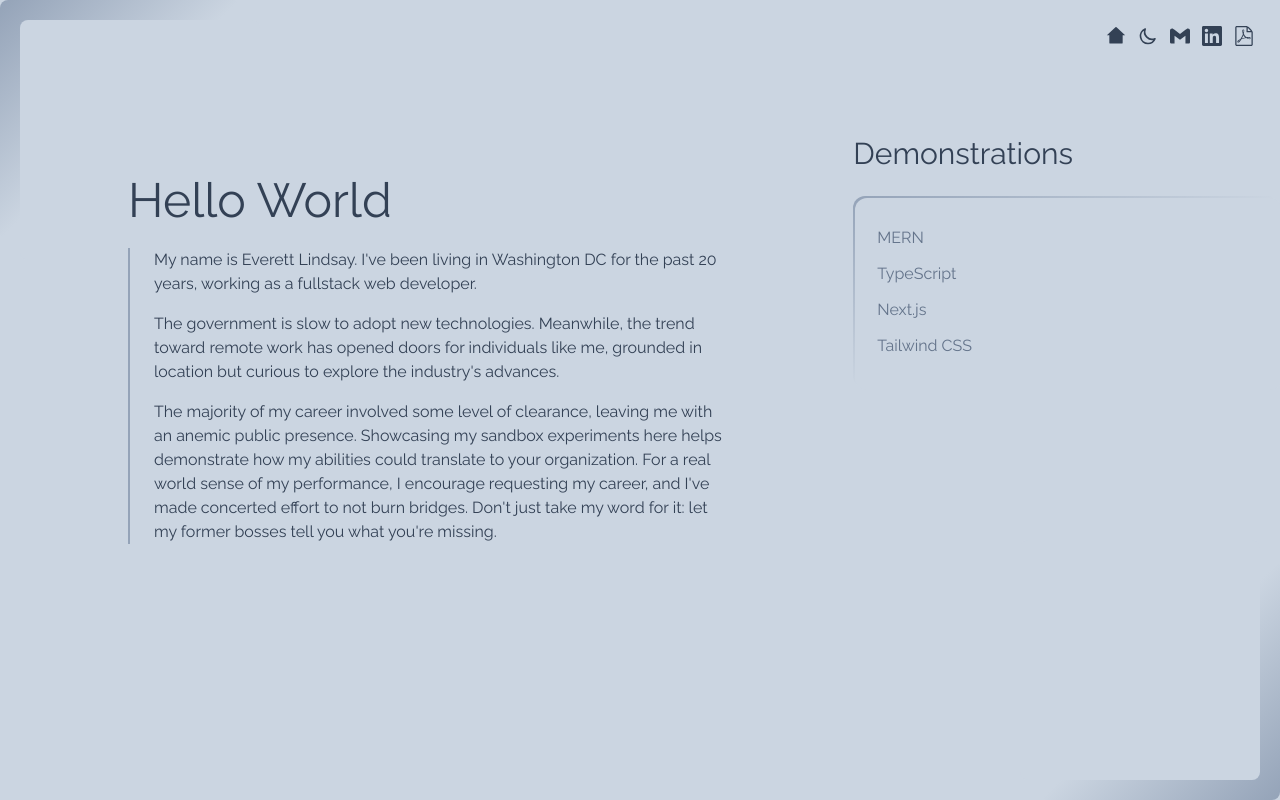
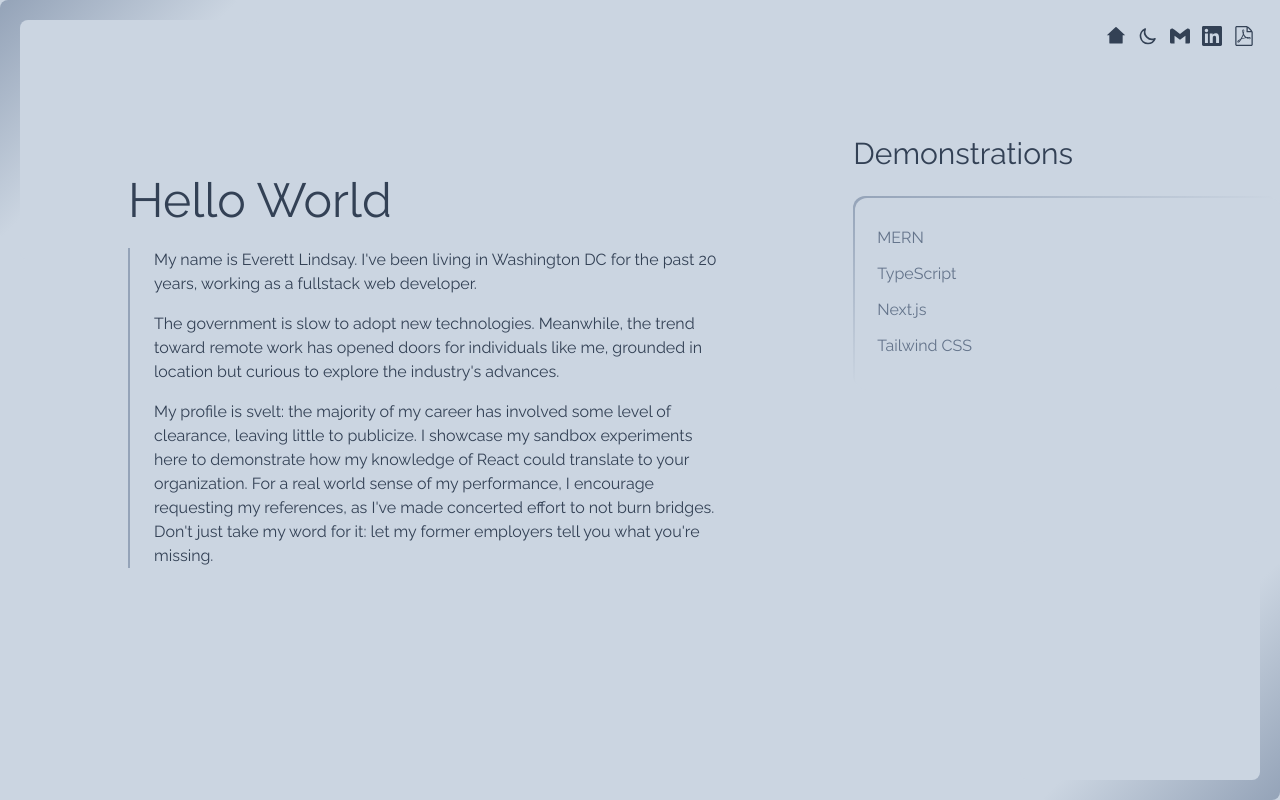
Before and after one commit to Ever-It-Lazy/portfolio, a Next.js app: page / in a window 1280 px wide. Built offline with nearby package versions, Linux system fonts and the light colour scheme.

Commit message:
more verbiage

```diff
--- a/pages/tailwind.js
+++ b/pages/tailwind.js
@@ -8,8 +8,8 @@ export default function Tailwind() {
 			<div className="side-border">
 				<p>
 					Give credit where credit is due
-					to <a href="https://dunks1980.com/" className="link-underline" target="_blank">Ian Dunkerley</a>'s
-					design. Refactoring his frontend into maintainable
+					to <a href="https://dunks1980.com/" className="link-underline" target="_blank">Ian Dunkerley</a> for
+					the inspiration. Refactoring his frontend into maintainable
 					Tailwind CSS struck me as the more valuable demonstration
 					of my typical contribution to a team's productivity.
 					I <em>can</em> design, but fullstack development is my jam.
--- a/pages/welcome.js
+++ b/pages/welcome.js
@@ -14,14 +14,14 @@ export default function Welcome() {
 					to explore the industry's advances.
 				</p>
 				<p>
-					The majority of my career involved some level of clearance,
-					leaving me with an anemic public presence. Showcasing my
-					sandbox experiments here helps demonstrate how my abilities
-					could translate to your organization. For a real world
-					sense of my performance, I encourage requesting my career,
-					and I've made concerted effort to not burn bridges. Don't just
-					take my word for it: let my former bosses tell you what you're
-					missing.
+					My profile is svelt: the majority of my career
+					has involved some level of clearance, leaving little to
+					publicize. I showcase my sandbox experiments here to
+					demonstrate how my knowledge of React could translate to your
+					organization. For a real world sense of my performance, I
+					encourage requesting my references, as I've made concerted
+					effort to not burn bridges. Don't just take my word for it:
+					let my former employers tell you what you're missing.
 				</p>
 			</div>
 		</div>
```
